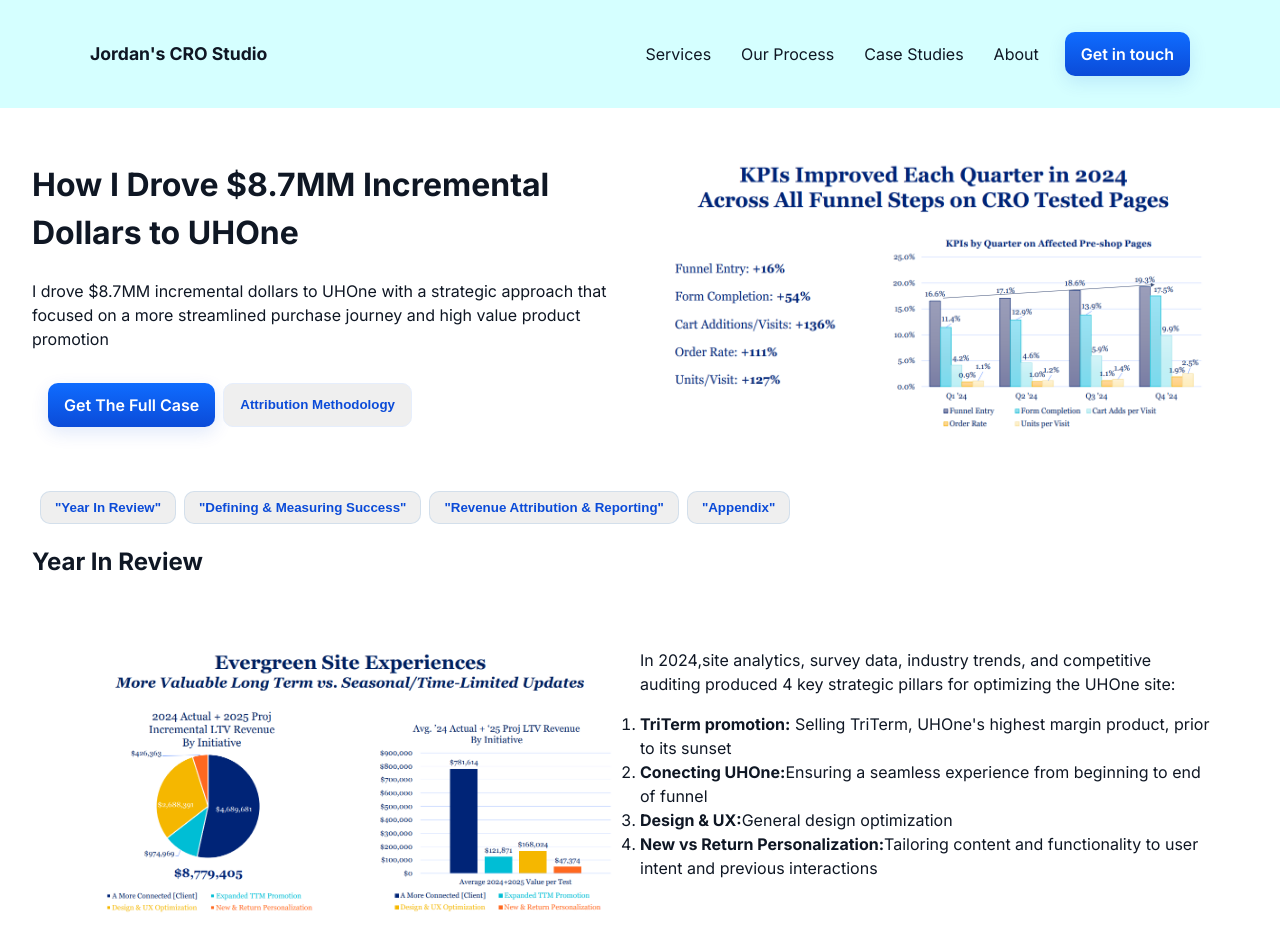
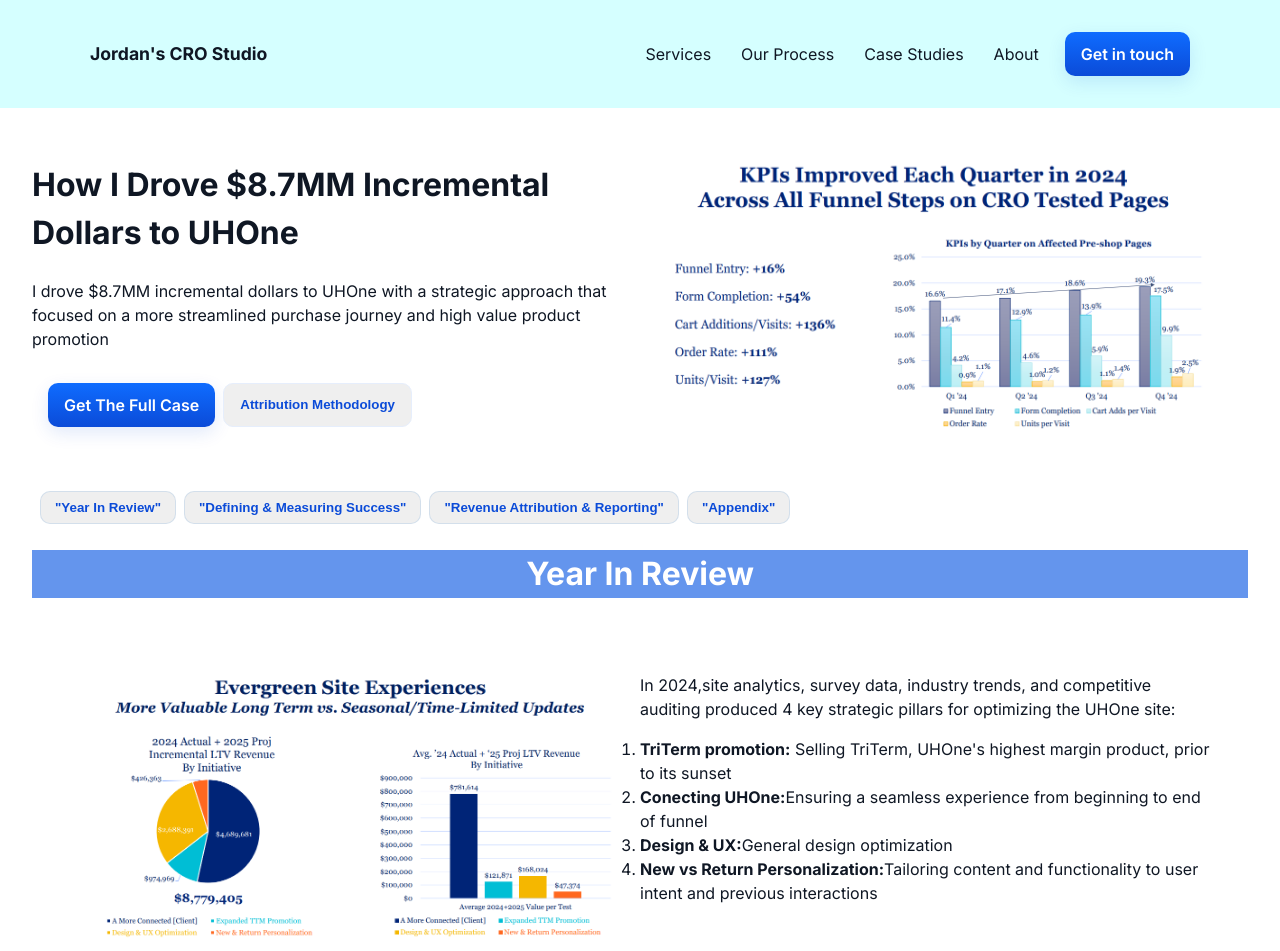
Before and after one commit to jordanshapiro555-lab/CRO-Consulting, a plain HTML site: page case-studies/UHOne-2024.html in a window 1280 px wide. Drawn offline with Linux system fonts and the light colour scheme.

Commit message:
Add caseStudyBodyHeader style for case study section

```diff
--- a/styles.css
+++ b/styles.css
@@ -450,3 +450,11 @@ body{
 .caseStudyRow1 {
   padding: 32px;
 }
+
+.caseStudyBodyHeader {
+  color: #fff;
+  background-color: cornflowerblue;
+  font-size: 32px;
+  justify-content: center;
+  display: grid;
+}
```
